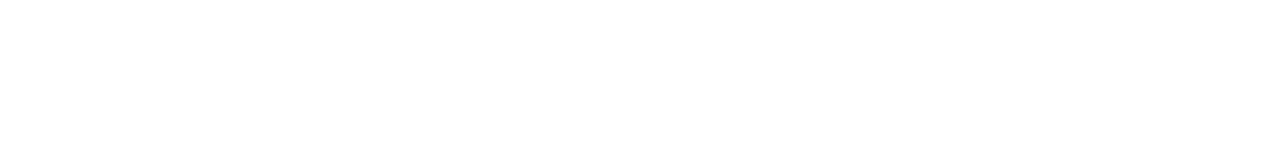
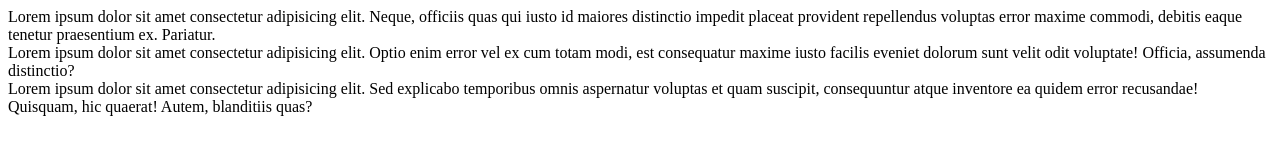
Before and after one commit to jolymmii/nurse, a plain HTML site: page index.html in a window 1280 px wide. Drawn offline with Linux system fonts and the light colour scheme.

Commit message:
Your commit message here

```diff
--- a/index.html
+++ b/index.html
@@ -8,7 +8,19 @@
 </head>
 
 <body>
+    <div>Lorem ipsum dolor sit amet consectetur adipisicing elit. Neque, officiis quas qui iusto id maiores distinctio
+        impedit placeat provident repellendus voluptas error maxime commodi, debitis eaque tenetur praesentium ex.
+        Pariatur.</div>
 
+    Lorem ipsum dolor sit amet consectetur adipisicing elit. Optio enim error vel ex cum totam modi, est consequatur
+    maxime iusto facilis eveniet dolorum sunt velit odit voluptate! Officia, assumenda distinctio?
+    <div>
+        <span>
+            Lorem ipsum dolor sit amet consectetur adipisicing elit. Sed explicabo temporibus omnis aspernatur voluptas
+            et quam suscipit, consequuntur atque inventore ea quidem error recusandae! Quisquam, hic quaerat! Autem,
+            blanditiis quas?
+        </span>
+    </div>
 </body>
 
 </html>
```
